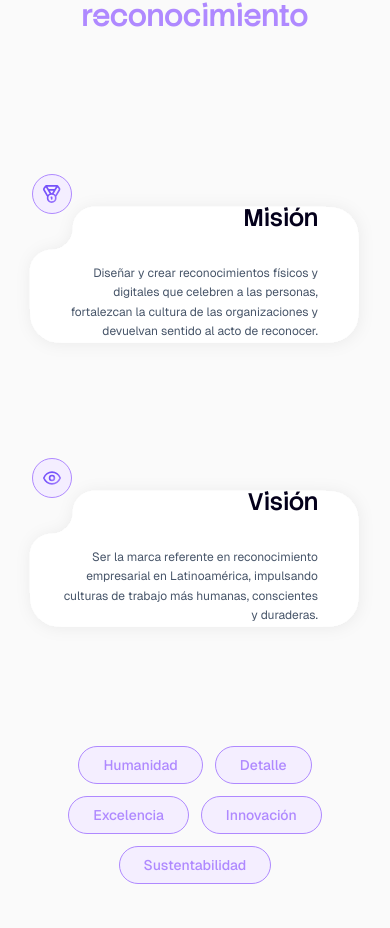
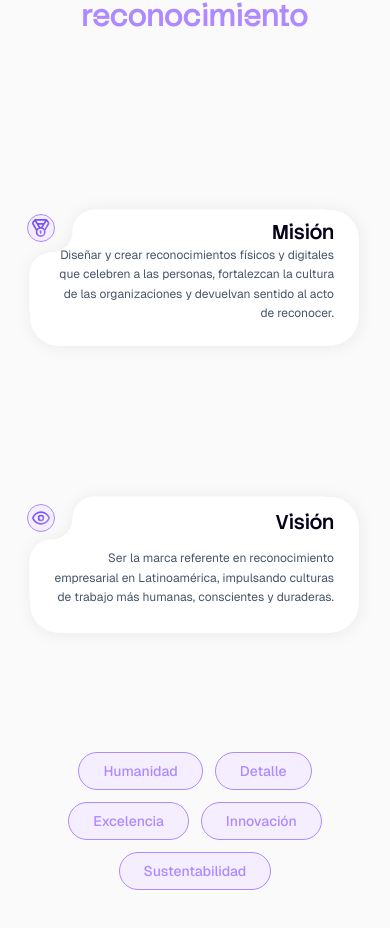
Before and after one commit to nodoawards/nodoawards, a Next.js app: page /nosotros in a window 390 px wide. Shown: the part 771-1699 px from the top of the page. Built offline with nearby package versions, Linux system fonts and the light colour scheme.

Commit message:
Ajustar tarjetas mision vision en mobile
Made-with: Cursor

```diff
--- a/app/nosotros/page.tsx
+++ b/app/nosotros/page.tsx
@@ -200,7 +200,7 @@ export default function NosotrosPage() {
             <ScrollReveal>
               <div className="grid gap-6 md:grid-cols-2">
               <div
-                className="relative p-10 md:p-14 flex flex-col justify-center"
+                className="relative pl-8 pr-6 py-14 md:px-10 md:py-10 flex flex-col justify-center"
                 style={{
                   backgroundImage: "url('/tarjeta%20nosotros.svg')",
                   backgroundRepeat: 'no-repeat',
@@ -212,25 +212,25 @@ export default function NosotrosPage() {
                   overflow: 'visible'
                 }}
               >
-                <div className="absolute" style={{ top: '28px', left: '16px', zIndex: 10 }}>
-                  <div className="h-10 w-10 md:h-12 md:w-12 rounded-full flex items-center justify-center" style={{ backgroundColor: '#F4EEFF', border: '1px solid #AF89FF' }}>
+                <div className="absolute left-[11px] top-[68px] md:left-[20px] md:top-[35px]" style={{ zIndex: 10 }}>
+                  <div className="h-7 w-7 md:h-12 md:w-12 rounded-full flex items-center justify-center" style={{ backgroundColor: '#F4EEFF', border: '1px solid #AF89FF' }}>
                     <Image src="/medal-svg.svg" alt="Misión" width={18} height={18} />
                   </div>
                 </div>
                 <div className="flex flex-col flex-1 justify-between">
                   <div className="flex justify-end pr-4 pt-4">
-                    <h3 className="text-2xl md:text-4xl font-medium font-stack-sans-notch" style={{ color: '#04001B' }}>
+                    <h3 className="text-xl md:text-4xl font-medium font-stack-sans-notch" style={{ color: '#04001B' }}>
                       Misión
                     </h3>
                   </div>
-                  <p className="text-slate-600 font-geist leading-relaxed text-right pr-4 pb-6" style={{ fontSize: '12px' }}>
+                  <p className="text-slate-600 font-geist leading-relaxed text-right pr-4 pb-8 text-xs md:text-sm">
                     Diseñar y crear reconocimientos físicos y digitales que celebren a las personas, fortalezcan la cultura de las organizaciones y devuelvan sentido al acto de reconocer.
                   </p>
                 </div>
               </div>
 
               <div
-                className="relative p-10 md:p-14 flex flex-col justify-center"
+                className="relative pl-8 pr-6 py-14 md:px-10 md:py-10 flex flex-col justify-center"
                 style={{
                   backgroundImage: "url('/tarjeta%20nosotros.svg')",
                   backgroundRepeat: 'no-repeat',
@@ -242,18 +242,18 @@ export default function NosotrosPage() {
                   overflow: 'visible'
                 }}
               >
-                <div className="absolute" style={{ top: '28px', left: '16px', zIndex: 10 }}>
-                  <div className="h-10 w-10 md:h-12 md:w-12 rounded-full flex items-center justify-center" style={{ backgroundColor: '#F4EEFF', border: '1px solid #AF89FF' }}>
+                <div className="absolute left-[11px] top-[68px] md:left-[20px] md:top-[35px]" style={{ zIndex: 10 }}>
+                  <div className="h-7 w-7 md:h-12 md:w-12 rounded-full flex items-center justify-center" style={{ backgroundColor: '#F4EEFF', border: '1px solid #AF89FF' }}>
                     <Image src="/ojo-svg.svg" alt="Visión" width={18} height={18} />
                   </div>
                 </div>
                 <div className="flex flex-col flex-1 justify-between">
                   <div className="flex justify-end pr-4 pt-4">
-                    <h3 className="text-2xl md:text-4xl font-medium font-stack-sans-notch" style={{ color: '#04001B' }}>
+                    <h3 className="text-xl md:text-4xl font-medium font-stack-sans-notch" style={{ color: '#04001B' }}>
                       Visión
                     </h3>
                   </div>
-                  <p className="text-slate-600 font-geist leading-relaxed text-right pr-4 pb-6" style={{ fontSize: '12px' }}>
+                  <p className="text-slate-600 font-geist leading-relaxed text-right pr-4 pb-8 text-xs md:text-sm">
                     Ser la marca referente en reconocimiento empresarial en Latinoamérica, impulsando culturas de trabajo más humanas, conscientes y duraderas.
                   </p>
                 </div>
```
